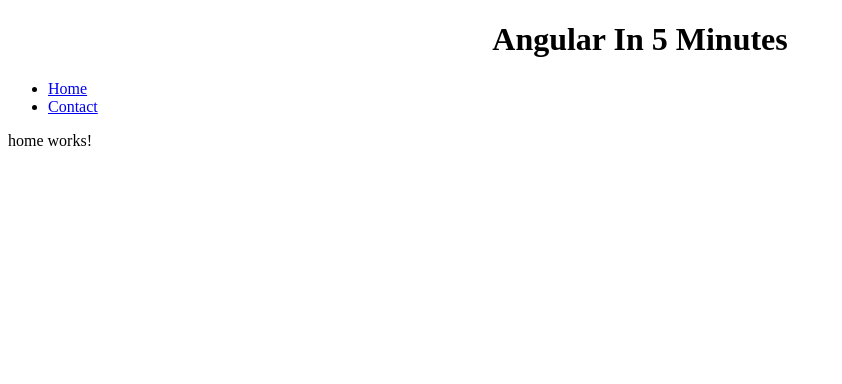
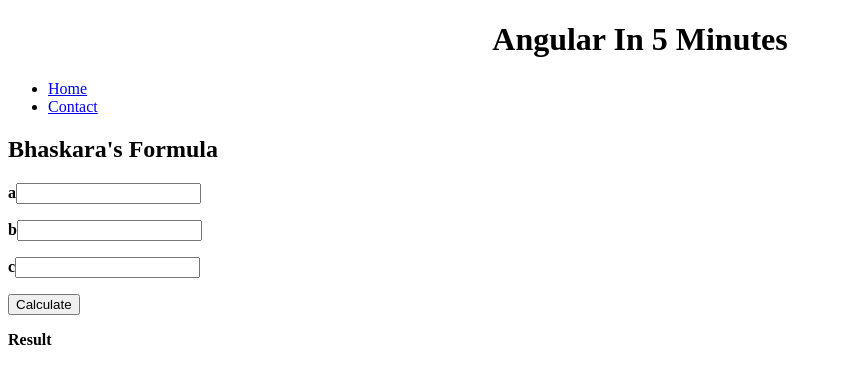
Before and after one commit to thiagospassos/angular-in-5-minutes, an Angular app: page / in a window 1280 px wide. Shown: the top 384 px of the page, without its empty margins (0-842 px from the left). Built offline with nearby package versions, Linux system fonts and the light colour scheme.

Commit message:
bhaskara's formula

```diff
--- a/src/app/home/home.component.html
+++ b/src/app/home/home.component.html
@@ -1,3 +1,16 @@
+<h2>Bhaskara's Formula</h2>
 <p>
-  home works!
+  <b>a</b> <input [(ngModel)]="a" type="number" />
 </p>
+<p>
+  <b>b</b> <input [(ngModel)]="b" type="number" />
+</p>
+<p>
+  <b>c</b> <input [(ngModel)]="c" type="number" />
+</p>
+<p>
+  <button (click)="getResult()">Calculate</button>
+</p>
+<p>
+  <b>Result</b> <span>{{result}}</span>
+</p>
--- a/src/app/home/home.component.ts
+++ b/src/app/home/home.component.ts
@@ -7,9 +7,25 @@
 })
 export class HomeComponent implements OnInit {
 
+  a: number;
+  b: number;
+  c: number;
+
+  result: number;
+
   constructor() { }
 
   ngOnInit() {
   }
 
+  getResult() {
+    this.result = this.calculate(this.a, this.b, this.c);
+  }
+
+  calculate(a: number, b: number, c: number) {
+    if (a == 0) return 0;
+    let delta = Math.sqrt(Math.abs(Math.pow(b, 2) - (4 * a * c)));
+    return (-b + delta) / (2 * a);
+  }
+
 }
```
